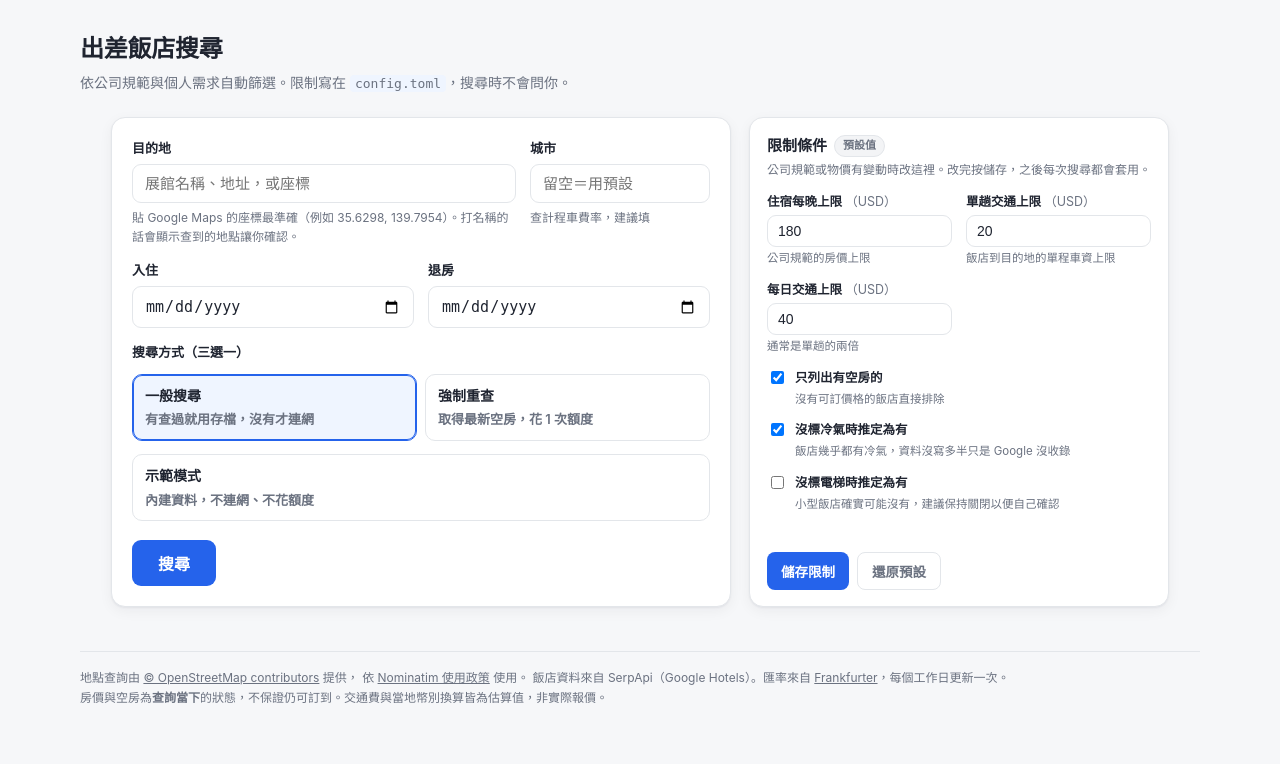
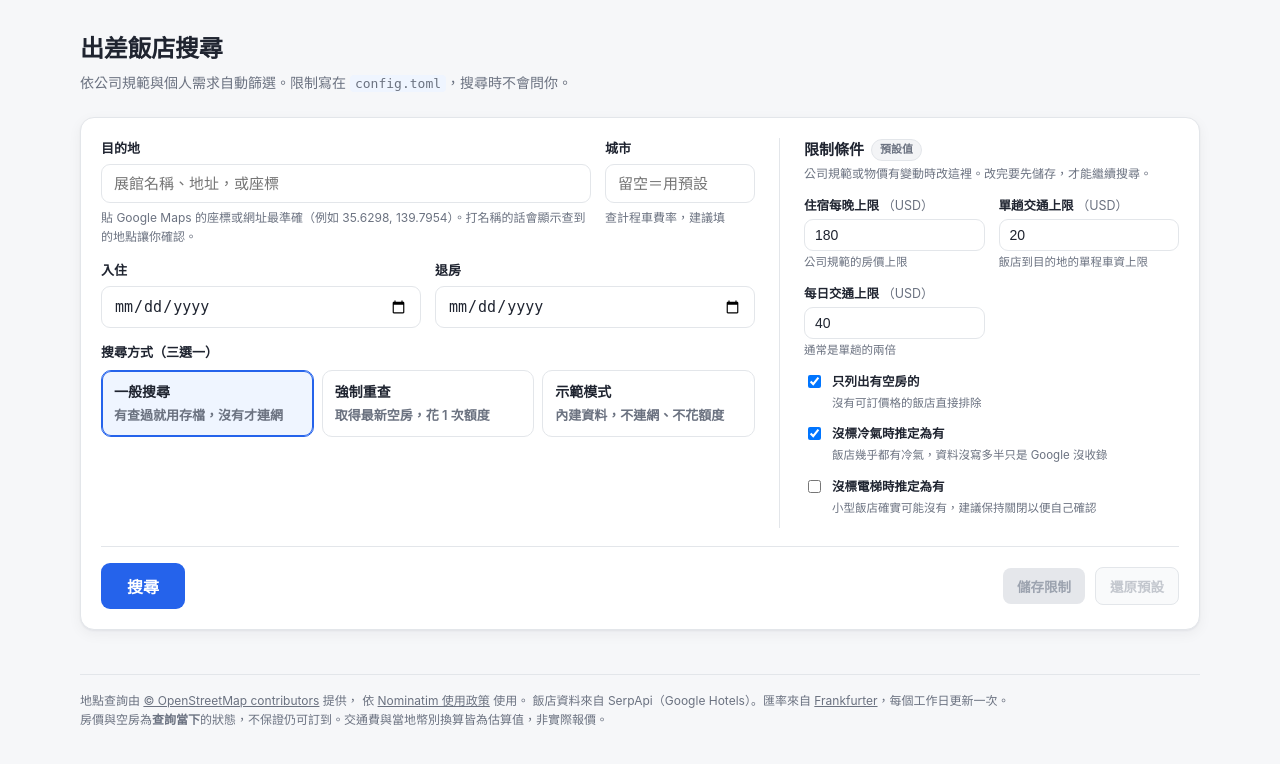
Before and after one commit to natsunari/test0000, a Flask app: page / in a window 1280 px wide. Shown: the top 764 px of the page. Run offline with Flask 3, Linux system fonts and the light colour scheme.

Commit message:
Merge search and constraints into one form, gated on saved changes
Search and constraints are now a single form in one card, two columns
over a shared action row, since forms cannot nest. The three buttons
carry their own action value, so Enter still runs a search.

The buttons reflect whether there is anything to do. Save is enabled
only once a constraint differs from what is on screen. Reset is
enabled when something differs or when custom values are stored, and
greyed when the defaults are already in force and nothing has been
touched, where it would do nothing. Search is disabled while unsaved
edits exist, so results can never come back filtered by constraints
that are no longer the ones on screen.

Two defects turned up while testing this in a browser.

Numbers rendered inconsistently: config.toml holds 180 as an integer
and settings.json stores 180.0, so the same constraint printed
differently depending on whether it had ever been saved. Integral
floats now print without the trailing zero.

The dirty check compared strings, so typing 180.0 where the field read
180 marked the form as edited. That disabled Search with no way back,
since correcting the entry to the same number still failed the
comparison. Values are now compared numerically.

Form clearing on reload is finally fixed. Browsers restore field
values after the load event, so resetting during script execution was
undone moments later; the reset now runs on load and pageshow.

test_browser.js is added because none of this is reachable from curl -
the reload bug survived two fixes that looked right in the markup.

Verified: 19 browser assertions covering button states, reverting an
edit, checkbox edits, a reload clearing every field, and a results page
keeping its values. test_rules 70, test_geocode 41, test_settings 30.

Co-Authored-By: Claude Opus 5 <noreply@anthropic.com>
Claude-Session: https://claude.ai/code/session_01DYDbQJcpq4GkDv8s6E4DUT

```diff
--- a/app.py
+++ b/app.py
@@ -32,14 +32,38 @@ MODE_CACHE = "cache"
 MODE_REFRESH = "refresh"
 
 
-def settings_fields(config: dict) -> list[dict]:
-    """整理成畫面好填的格式：目前生效的值 + 標籤 + 說明。"""
+def settings_fields(config: dict, submitted=None) -> list[dict]:
+    """
+    整理成畫面好填的格式：目前生效的值 + 標籤 + 說明。
+
+    submitted 有值時（儲存失敗的情況）改用使用者剛才填的內容，
+    否則他要重打一次才能修正打錯的那一欄。
+    """
     live = settings.current(config)
+
+    def tidy(value):
+        """
+        180.0 顯示成 180。
+
+        config.toml 存的是整數 180，settings.json 存的是浮點數 180.0，
+        兩邊印出來不一樣會讓人以為自己改過東西。
+        """
+        if isinstance(value, float) and value.is_integer():
+            return int(value)
+        return value
+
     fields = []
     for name, (_sec, _key, kind, label, unit, desc) in settings.EDITABLE.items():
+        if submitted is not None:
+            value = (submitted.get(name) == "on" if kind is bool
+                     else submitted.get(name, live[name]))
+        else:
+            value = live[name]
+        if kind is not bool:
+            value = tidy(value)
         fields.append({
             "name": name, "label": label, "unit": unit, "desc": desc,
-            "is_bool": kind is bool, "value": live[name],
+            "is_bool": kind is bool, "value": value,
         })
     return fields
 
@@ -83,13 +107,21 @@ def home():
         values, problem = settings.parse_form(request.form)
         if problem:
             config = settings.apply(base_config)
+            kept = {
+                "destination": request.form.get("destination", ""),
+                "city": request.form.get("city", ""),
+                "check_in": request.form.get("check_in", ""),
+                "check_out": request.form.get("check_out", ""),
+                "mode": request.form.get("mode", MODE_CACHE),
+            }
             return render_template(
-                "index.html", form=empty_form(), settings_error=problem,
+                "index.html", form=kept, settings_error=problem,
                 config=config, labels=config.get("labels", {}),
                 short=config.get("short_labels", {}),
                 known_venues=sorted(geocode.load_venues().keys()),
                 known_cities=[c for c in config["taxi_fare"] if c != "default"],
-                settings_fields=settings_fields(base_config),
+                settings_fields=settings_fields(base_config, request.form),
+                using_custom=bool(settings.load()),
                 MODE_DEMO=MODE_DEMO, MODE_CACHE=MODE_CACHE, MODE_REFRESH=MODE_REFRESH,
             )
         settings.save(values)
--- a/templates/index.html
+++ b/templates/index.html
@@ -24,8 +24,6 @@
     code{background:var(--accent-soft);padding:1px 5px;border-radius:4px;font-size:13px}
 
     /* ---------- 搜尋區塊 ---------- */
-    form{background:var(--panel);border:1px solid var(--line);border-radius:14px;
-      padding:20px;margin-bottom:22px;box-shadow:var(--shadow)}
     .row{display:flex;gap:14px;flex-wrap:wrap;margin-bottom:14px}
     .field{flex:1 1 200px;min-width:0}
     label{display:block;font-size:13px;font-weight:600;color:var(--fg);margin-bottom:5px}
@@ -58,27 +56,32 @@
       box-shadow:var(--shadow)}
     .meta b{color:var(--fg)}
 
-    /* ---------- 版面：搜尋在左、限制設定在右 ---------- */
-    /* align-items:stretch 讓左右兩張卡片等高、底部對齊。
-       內容較少的那張底部會留白，這是刻意的，比高度參差好看。 */
-    .top{display:flex;gap:18px;align-items:stretch;margin-bottom:22px;
-      justify-content:center}
-    .top .search{flex:1 1 520px;min-width:0;max-width:620px;margin-bottom:0;
-      display:flex;flex-direction:column}
-    .top .search button[type=submit]{align-self:flex-start;margin-top:auto}
-    .settings{flex:0 1 420px;min-width:0;display:flex}
-    .settings form{width:100%;display:flex;flex-direction:column}
-    .settings .sbtns{margin-top:auto;padding-top:14px}
-    @media (max-width:980px){ .top{flex-direction:column;align-items:stretch}
-      .top .search{max-width:none} .settings{flex:1 1 auto;width:100%} }
-    .sgrid{display:grid;grid-template-columns:1fr 1fr;gap:2px 14px}
-    .sgrid .switch{grid-column:1 / -1}
-    .settings form{padding:16px 17px;margin-bottom:0}
-    .settings h3{font-size:15px;margin:0 0 3px;display:flex;align-items:center;gap:7px}
+    /* ---------- 搜尋與限制合併成一張面板 ---------- */
+    .panel{background:var(--panel);border:1px solid var(--line);border-radius:14px;
+      padding:20px;margin-bottom:22px;box-shadow:var(--shadow)}
+    .cols{display:flex;gap:24px;align-items:stretch}
+    .col-search{flex:1 1 520px;min-width:0}
+    .col-settings{flex:0 1 400px;min-width:0;padding-left:24px;
+      border-left:1px solid var(--line)}
+    @media (max-width:980px){
+      .cols{flex-direction:column;gap:18px}
+      .col-settings{padding-left:0;padding-top:18px;border-left:none;
+        border-top:1px solid var(--line)}
+    }
+    .actions{display:flex;align-items:center;gap:10px;flex-wrap:wrap;
+      margin-top:18px;padding-top:16px;border-top:1px solid var(--line)}
+    .actions .spacer{flex:1 1 auto}
+    .dirty-hint{font-size:12.5px;color:var(--warn)}
+    button:disabled{background:#e5e7eb;color:#9ca3af;cursor:not-allowed}
+    button.ghost:disabled{background:#f9fafb;color:#c3c7ce;border-color:var(--line)}
+
+    .col-settings h3{font-size:15px;margin:0 0 3px;display:flex;align-items:center;gap:7px}
     .badge{font-size:11px;font-weight:600;padding:1px 8px;border-radius:99px;
       background:var(--accent-soft);color:var(--accent);border:1px solid #cfe0ff}
     .badge.plain{background:#f3f4f6;color:var(--muted);border-color:var(--line)}
     .sidenote{font-size:12px;color:var(--muted);margin:0 0 13px;line-height:1.5}
+    .sgrid{display:grid;grid-template-columns:1fr 1fr;gap:2px 14px}
+    .sgrid .switch{grid-column:1 / -1}
     .sfield{margin-bottom:11px}
     .sfield label{font-size:12.5px;margin-bottom:3px;font-weight:600}
     .sfield label i{font-style:normal;color:var(--muted);font-weight:400}
@@ -89,10 +92,9 @@
       font-weight:400;cursor:pointer}
     .switch input{margin-top:3px;flex:0 0 auto}
     .switch b{font-size:12.5px;font-weight:600;display:block}
-    .sbtns{display:flex;gap:8px}
     button.small{padding:8px 14px;font-size:13.5px;border-radius:8px}
     button.ghost{background:#fff;color:var(--muted);border:1px solid var(--line)}
-    button.ghost:hover{background:#f3f4f6;color:var(--fg)}
+    button.ghost:hover:not(:disabled){background:#f3f4f6;color:var(--fg)}
     .saved{background:var(--ok-bg);border:1px solid var(--ok-line);color:var(--ok);
       padding:10px 14px;border-radius:9px;margin-bottom:16px;font-size:14px}
 
@@ -151,11 +153,11 @@
   {% if settings_error %}<div class="error">{{ settings_error }}</div>{% endif %}
   {% if saved_note %}<div class="saved">✔ {{ saved_note }}</div>{% endif %}
 
-  <div class="top">
-  <form method="post" autocomplete="off" class="search">
-    <input type="hidden" name="action" value="search">
+  <form method="post" autocomplete="off" id="mainForm" class="panel">
+    <div class="cols">
+      <section class="col-search">
         <div class="row">
-      <div class="field" style="flex:2 1 340px">
+          <div class="field" style="flex:2 1 260px">
             <label for="destination">目的地</label>
             <input type="text" id="destination" name="destination" list="venues"
                    value="{{ form.destination }}" autocomplete="off"
@@ -163,9 +165,9 @@
             <datalist id="venues">
               {% for v in known_venues %}<option value="{{ v }}">{% endfor %}
             </datalist>
-        <div class="hint">貼 Google Maps 的座標最準確（例如 35.6298, 139.7954）。打名稱的話會顯示查到的地點讓你確認。</div>
+            <div class="hint">貼 Google Maps 的座標或網址最準確（例如 35.6298, 139.7954）。打名稱的話會顯示查到的地點讓你確認。</div>
           </div>
-      <div class="field" style="flex:0 1 180px">
+          <div class="field" style="flex:0 1 150px">
             <label for="city">城市</label>
             <input type="text" id="city" name="city" list="cities" value="{{ form.city }}"
                    autocomplete="off" placeholder="留空＝用預設">
@@ -177,9 +179,11 @@
         </div>
         <div class="row">
           <div class="field"><label for="check_in">入住</label>
-        <input type="date" id="check_in" name="check_in" value="{{ form.check_in }}"></div>
+            <input type="date" id="check_in" name="check_in" value="{{ form.check_in }}"
+                   autocomplete="off"></div>
           <div class="field"><label for="check_out">退房</label>
-        <input type="date" id="check_out" name="check_out" value="{{ form.check_out }}"></div>
+            <input type="date" id="check_out" name="check_out" value="{{ form.check_out }}"
+                   autocomplete="off"></div>
         </div>
 
         <label style="margin-bottom:7px">搜尋方式（三選一）</label>
@@ -205,19 +209,14 @@
           ⚠️ 示範模式會<b>忽略上面的目的地與城市</b>，固定使用 Tokyo Big Sight 的內建測試資料。
           要查你自己的展館，請改選「一般搜尋」。
         </div>
+      </section>
 
-    <button type="submit">搜尋</button>
-  </form>
-
-  <aside class="settings">
-    <form method="post" autocomplete="off">
-      <input type="hidden" name="action" value="save_settings">
+      <section class="col-settings" id="settingsCol">
         <h3>限制條件
           {% if using_custom %}<span class="badge">已自訂</span>
           {% else %}<span class="badge plain">預設值</span>{% endif %}
         </h3>
-      <p class="sidenote">公司規範或物價有變動時改這裡。改完按儲存，之後每次搜尋都會套用。</p>
-
+        <p class="sidenote">公司規範或物價有變動時改這裡。改完要先儲存，才能繼續搜尋。</p>
         <div class="sgrid">
         {% for f in settings_fields %}
           {% if f.is_bool %}
@@ -230,38 +229,89 @@
               <label for="s_{{ f.name }}">{{ f.label }}
                 {% if f.unit %}<i>（{{ f.unit }}）</i>{% endif %}</label>
               <input type="text" inputmode="decimal" id="s_{{ f.name }}"
-                   name="{{ f.name }}" value="{{ f.value }}">
+                     name="{{ f.name }}" value="{{ f.value }}" autocomplete="off">
               <em>{{ f.desc }}</em>
             </div>
           {% endif %}
         {% endfor %}
         </div>
+      </section>
+    </div>
 
-      <div class="sbtns">
-        <button type="submit" class="small">儲存限制</button>
+    <div class="actions">
+      <button type="submit" name="action" value="search" id="btnSearch">搜尋</button>
+      <span id="dirtyHint" class="dirty-hint" hidden>限制條件已修改，請先儲存或還原</span>
+      <span class="spacer"></span>
+      <button type="submit" name="action" value="save_settings"
+              id="btnSave" class="small" disabled>儲存限制</button>
       <button type="submit" name="action" value="reset_settings"
-                class="small ghost">還原預設</button>
+              id="btnReset" class="small ghost" {% if not using_custom %}disabled{% endif %}>還原預設</button>
     </div>
   </form>
-  </aside>
-  </div>
 
   <script>
-    // 切換到示範模式時立刻提示，不用等送出才發現輸入被忽略
-    const note = document.getElementById('demoNote');
-    document.querySelectorAll('input[name="mode"]').forEach(r => {
+    (function () {
+      const form = document.getElementById('mainForm');
+      const settingsCol = document.getElementById('settingsCol');
+      const btnSearch = document.getElementById('btnSearch');
+      const btnSave = document.getElementById('btnSave');
+      const btnReset = document.getElementById('btnReset');
+      const dirtyHint = document.getElementById('dirtyHint');
+      const demoNote = document.getElementById('demoNote');
+      const usingCustom = {{ 'true' if using_custom else 'false' }};
+
+      const settingInputs = () =>
+        Array.from(settingsCol.querySelectorAll('input'));
+
+      // 記下畫面剛印出來時的值，之後拿來比對有沒有被改過
+      let baseline = new Map();
+      function snapshot() {
+        baseline = new Map(settingInputs().map(el =>
+          [el.name, el.type === 'checkbox' ? el.checked : el.value]));
+      }
+      // 180 和 180.0 是同一個數字。用字串比對的話，使用者多打一個 .0
+      // 就會被說「已修改」，搜尋鈕卡住而且怎麼改都解不開。
+      function same(a, b) {
+        if (a === b) return true;
+        const na = parseFloat(a), nb = parseFloat(b);
+        return Number.isFinite(na) && Number.isFinite(nb) && na === nb;
+      }
+      function isDirty() {
+        return settingInputs().some(el =>
+          !same(baseline.get(el.name),
+                el.type === 'checkbox' ? el.checked : el.value));
+      }
+      function refresh() {
+        const dirty = isDirty();
+        btnSave.disabled = !dirty;
+        // 「還原預設」在沒有東西可還原時也該是灰的
+        btnReset.disabled = !dirty && !usingCustom;
+        // 限制改了還沒存，就先別搜尋 —— 否則你會看到用舊限制跑出來的結果
+        btnSearch.disabled = dirty;
+        dirtyHint.hidden = !dirty;
+      }
+
+      // 瀏覽器會在重新整理或返回時「幫」你把剛才填的值填回去。
+      // 那個還原發生在 load 之後，所以要等 load 才清，提早清會被蓋掉。
+      function clearRestoredValues() {
+        form.reset();
+        snapshot();
+        refresh();
+        if (demoNote) demoNote.hidden = !document.getElementById('modeDemo').checked;
+      }
+      snapshot();
+      refresh();
+      window.addEventListener('load', clearRestoredValues);
+      window.addEventListener('pageshow', clearRestoredValues);
+
+      settingsCol.addEventListener('input', refresh);
+      settingsCol.addEventListener('change', refresh);
+      form.querySelectorAll('input[name="mode"]').forEach(r => {
         r.addEventListener('change', () => {
-        note.hidden = document.getElementById('modeDemo').checked === false;
+          demoNote.hidden = !document.getElementById('modeDemo').checked;
         });
       });
-    // 瀏覽器會在重新整理或返回時「幫」你把剛才填的值填回去。
-    // reset() 是還原成 HTML 裡寫的預設值 —— 直接打開頁面時那是空的，
-    // 送出搜尋後那是你這次送出的值。所以每次載入都呼叫是安全的，
-    // 它只會撤銷瀏覽器的自動還原，不會清掉伺服器印出來的內容。
-    const searchForm = document.querySelector('form');
-    const resetSearchForm = () => searchForm && searchForm.reset();
-    resetSearchForm();
-    window.addEventListener('pageshow', resetSearchForm);
+    })();
   </script>
 
   {% if searched %}
```
Also changed, not shown: test_browser.js (added, +101 -0 lines), 1 other file. Lines whose indentation alone changed are shown as unchanged.
